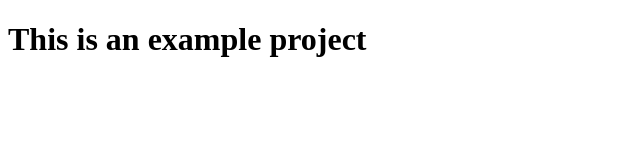
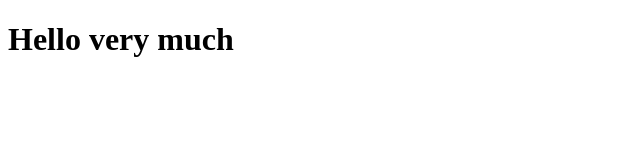
Before and after one commit to Jeff-Hardy1/my-first-project, a plain HTML site: page index.html in a window 1280 px wide. Shown: the whole page, without its empty margins (0-640 px from the left). Drawn offline with Linux system fonts and the light colour scheme.

Commit message:
add index.html

```diff
--- a/index.html
+++ b/index.html
@@ -6,6 +6,6 @@
     <title>Document</title>
 </head>
 <body>
-    <h1>This is an example project</h1>
+    <h1>Hello very much</h1>
 </body>
 </html>
```
